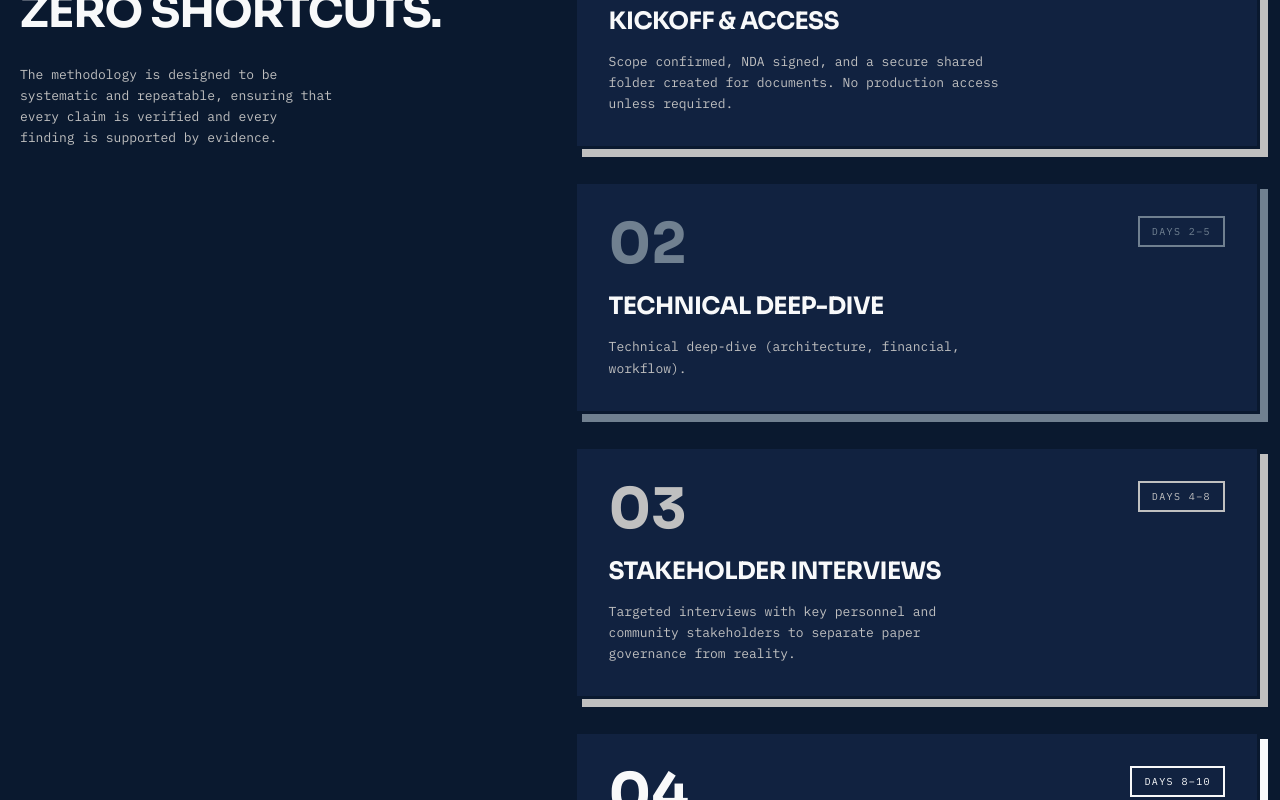
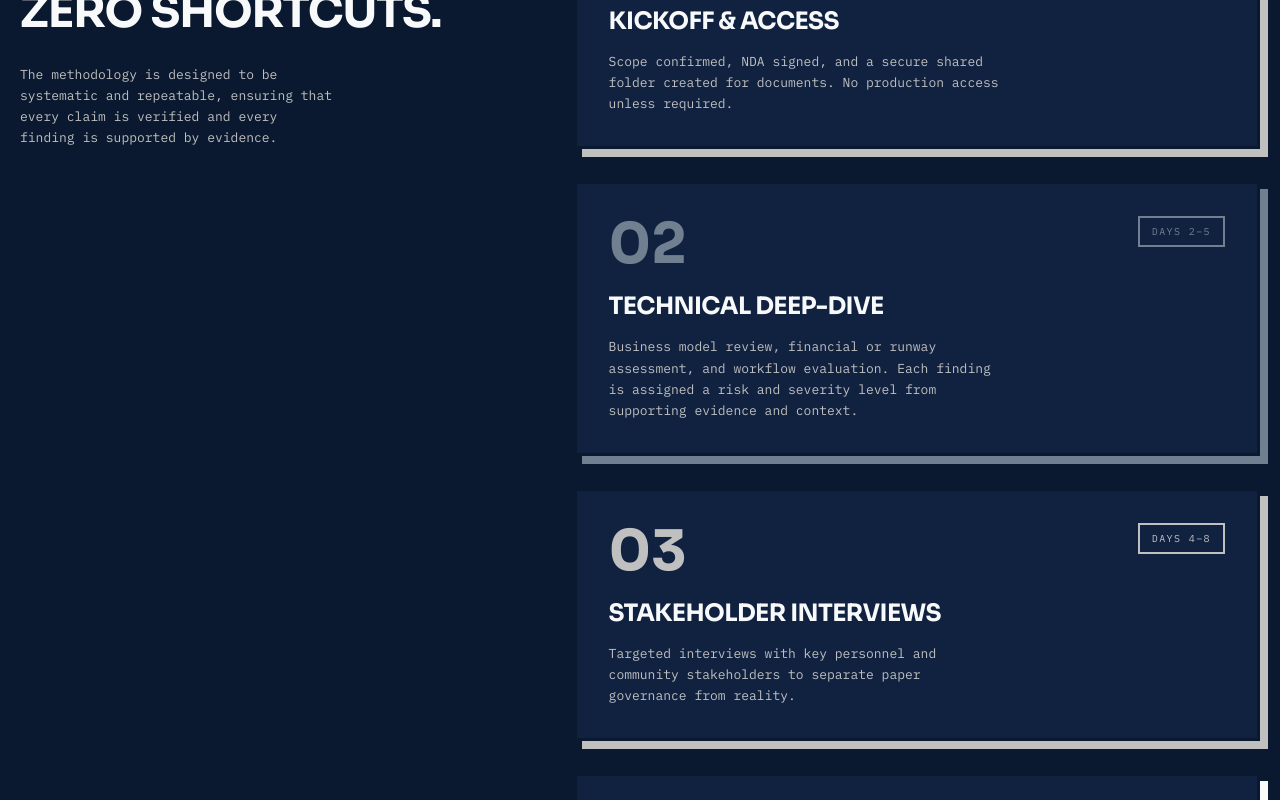
Before and after one commit to LupinXBT/3pstrategy-site, a Next.js app: page /process in a window 1280 px wide. Shown: the part 951-1751 px from the top of the page. Built offline with nearby package versions, Linux system fonts and the light colour scheme.

Commit message:
Update process page: 5 phases, timeline, descriptions; hero layout fix; people/footer content updates

```diff
--- a/src/app/process/page.tsx
+++ b/src/app/process/page.tsx
@@ -26,7 +26,7 @@ const phases = [
     num: "02",
     title: "Technical Deep-Dive",
     duration: "Days 2–5",
-    desc: "Technical deep-dive (architecture, financial, workflow).",
+    desc: "Business model review, financial or runway assessment, and workflow evaluation. Each finding is assigned a risk and severity level from supporting evidence and context.",
     accent: "#708090",
   },
   {
```
